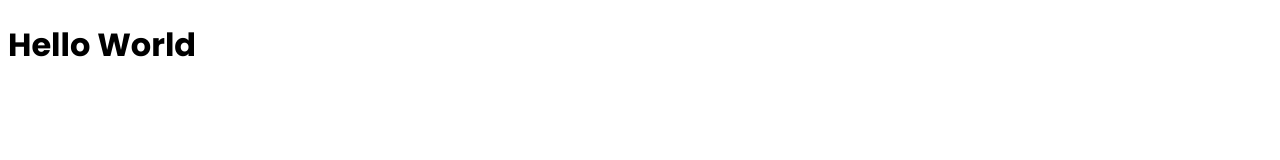
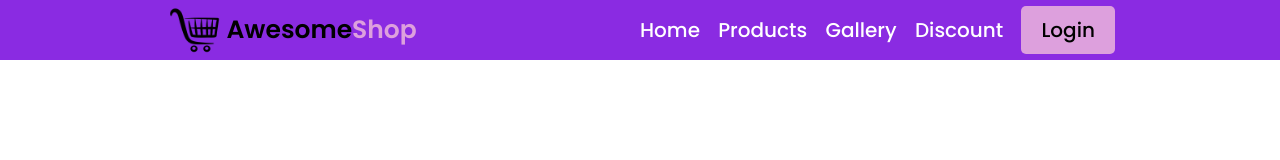
Before and after one commit to SohelShahid117/jaka-naka-shop, a plain HTML site: page index.html in a window 1280 px wide. Drawn offline with Linux system fonts and the light colour scheme.

Commit message:
header section has been competed now

```diff
--- a/index.html
+++ b/index.html
@@ -10,7 +10,31 @@
 </head>
 
 <body>
-    <h1>Hello World</h1>
+    <!-- <h1>Hello World</h1> -->
+    <header class="header">
+        <nav class="header-section">
+            <div class="nav-container">
+                <img src="./assets/images/Logo/logo.png" alt="">
+                <p>Awesome<span class="speciall">Shop</span></p>
+            </div>
+            <div class="item-container">
+                <a href="">Home</a>
+                <a href="">Products</a>
+                <a href="">Gallery</a>
+                <a href="">Discount</a>
+                <div class="login">
+                    <a href="">Login</a>
+                </div>
+            </div>
+        </nav>
+
+    </header>
+    <main>
+
+    </main>
+    <footer>
+
+    </footer>
 
 </body>
 
--- a/styles/style.css
+++ b/styles/style.css
@@ -1,5 +1,73 @@
 @import url('https://fonts.googleapis.com/css2?family=Poppins:wght@400;500;600;700;800&display=swap');
+
+* {
+    margin: 0;
+    padding: 0;
+    box-sizing: border-box;
+}
 
 body {
     font-family: 'Poppins', sans-serif;
 }
+
+.header {
+    background-color: blueviolet;
+}
+
+.header-section {
+    max-width: 950px;
+    /* background-color: #0976dc; */
+    margin: 0 auto;
+    /* border: 2px solid blue; */
+    display: flex;
+}
+
+.nav-container {
+    /* border: 2px solid red; */
+    min-height: 60px;
+    display: flex;
+    /* justify-content: center; */
+    align-items: center;
+    /* Use the align-items property to align the items vertically. */
+    width: 50%;
+}
+
+.nav-container img {
+    height: 50px;
+    object-fit: cover;
+}
+
+.nav-container p {
+    font-size: 25px;
+    font-weight: 600;
+}
+
+.speciall {
+    font-weight: 600;
+    color: plum;
+}
+
+.item-container {
+    /* border: 2px solid orange; */
+    width: 50%;
+    display: flex;
+    align-items: center;
+    /* justify-content: center; */
+    /* justify-content: end; */
+    justify-content: space-between;
+}
+
+.item-container a {
+    text-decoration: none;
+    font-size: 20px;
+    color: #fff;
+    font-weight: 500;
+}
+
+.item-container .login a {
+    padding: 10px 20px;
+    background-color: plum;
+    color: black;
+    border-radius: 5px;
+    border: none;
+}
```
Also changed, not shown: assets/images/Logo/logo.png (added), assets/images/banner-image/bag-picture.jpg (added), assets/images/customer-picture/person.png (added), assets/images/discount/React-removebg-preview.png (added), assets/images/nav-image/urban-hive.png (added), assets/images/products/bag.png (added), 2 other files.
